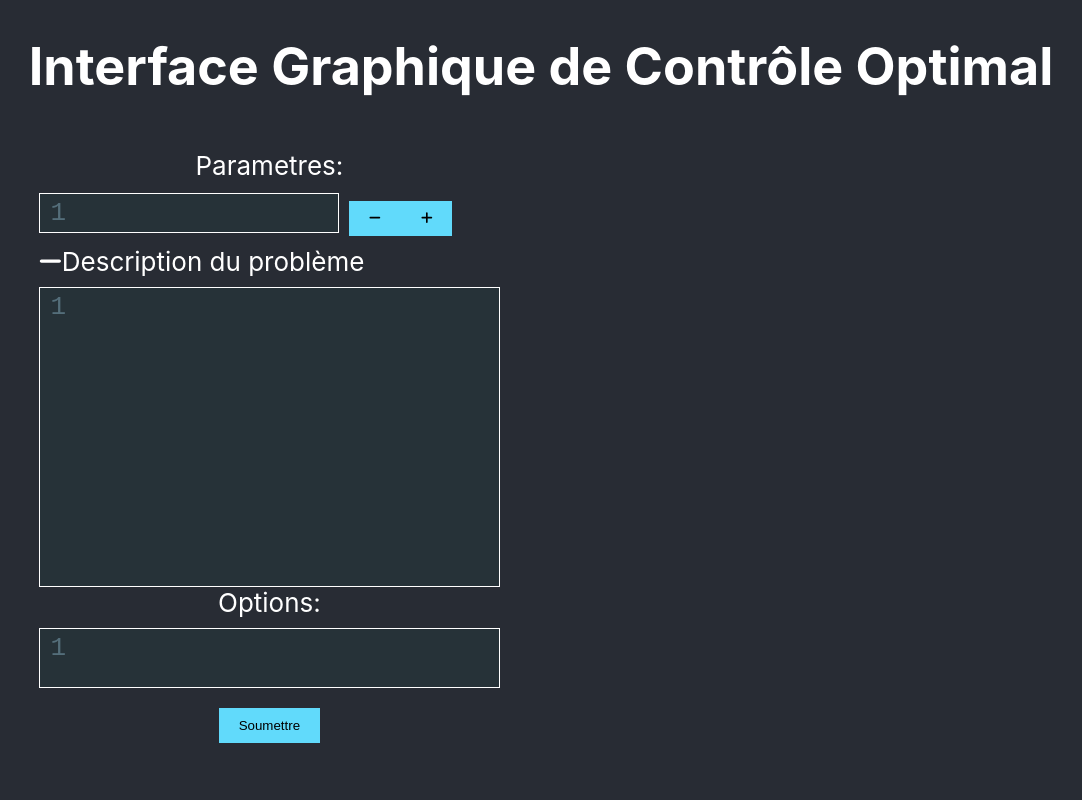
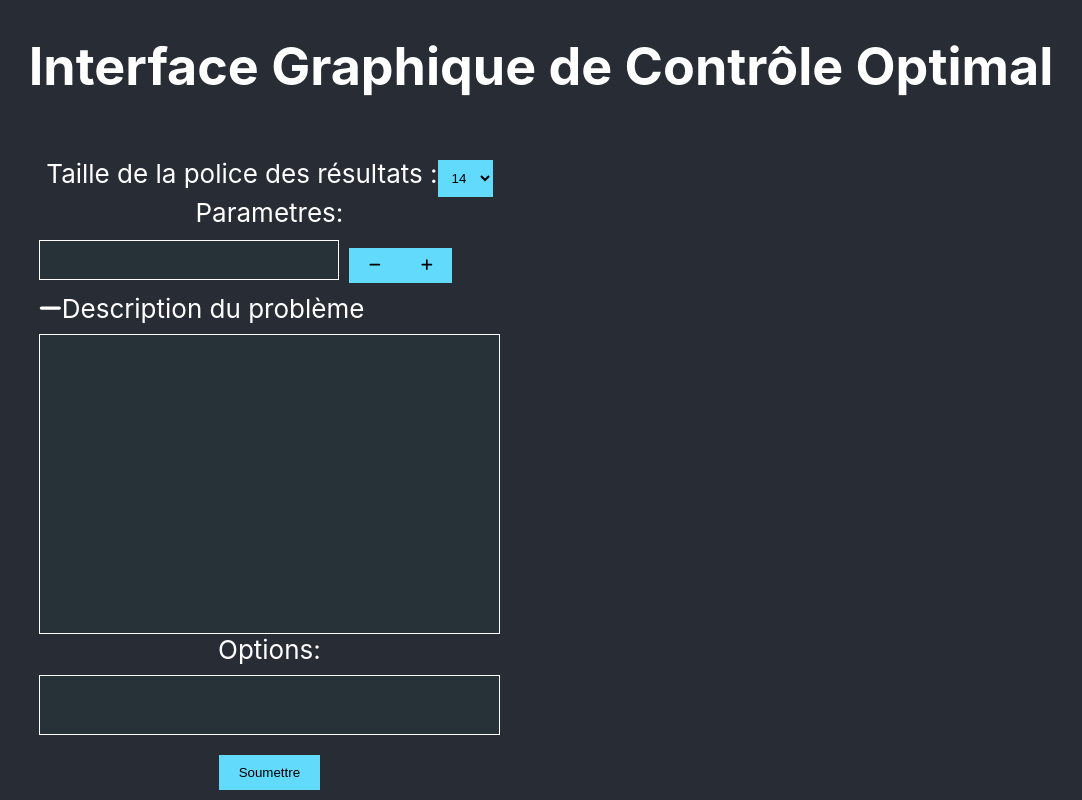
Before and after one commit to youssef1969/Composant-Editeur, a React (Create React App) app in the folder front/: page / in a window 1280 px wide. Shown: the whole page, without its empty margins (99-1181 px from the left). Built offline with nearby package versions, Linux system fonts and the light colour scheme; no server answers.

Commit message:
add bouton taille police + supprime numero ligne

```diff
--- a/front/src/App.css
+++ b/front/src/App.css
@@ -122,7 +122,6 @@ h1 {
 
 
 .output-text {
-  font-size: 14px;
   line-height: 1.5;
 }
 
--- a/front/src/App.js
+++ b/front/src/App.js
@@ -74,6 +74,7 @@ function App() {
   const [isDescriptionVisible, setIsDescriptionVisible] = useState(true);
   const [showResult, setShowResult] = useState(false);
   const typingTimeoutRef = useRef(null);
+  const [resultFontSize, setResultFontSize] = useState(14);
 
   useEffect(() => {
     axios.get('http://localhost:5086/api/OptimalControl')
@@ -122,7 +123,6 @@ function App() {
   }, []);
 
   const removeParametre = useCallback((index) => {
-
     setParametres(prevParametres => {
       const newParametres = [...prevParametres];
       newParametres.splice(index, 1);
@@ -137,7 +137,7 @@ function App() {
   const codeMirrorOptions = useMemo(() => ({
     mode: 'julia',
     theme: 'material',
-    lineNumbers: true
+    lineNumbers: false
   }), []);
 
   return (
@@ -148,6 +148,23 @@ function App() {
         <div className="container">
           <div className="left">
             <form onSubmit={handleSubmit}>
+              <div>
+                <label>
+                  Taille de la police des résultats :
+                  <select value={resultFontSize} onChange={(e) => setResultFontSize(parseInt(e.target.value))}>
+                    <option value={12}>12</option>
+                    <option value={14}>14</option>
+                    <option value={16}>16</option>
+                    <option value={18}>18</option>
+                    <option value={20}>20</option>
+                    <option value={22}>22</option>
+                    <option value={24}>24</option>
+                    <option value={26}>26</option>
+                    <option value={28}>28</option>
+                    <option value={30}>30</option>
+                  </select>
+                </label>
+              </div>
               <div>
                 <label>
                   Parametres:
@@ -167,11 +184,10 @@ function App() {
                         </button>
                         <button type="button" onClick={addParametre}>
                           <FontAwesomeIcon icon={faPlus} />
-                  </button>
+                        </button>
                       </div>
                     </div>
                   ))}
-
                 </label>
                 <div className="toggle-button" onClick={toggleDescriptionVisibility}>
                   {isDescriptionVisible ? <FontAwesomeIcon icon={faMinus} /> : <FontAwesomeIcon icon={faPlus} />}
@@ -214,7 +230,7 @@ function App() {
               <button type="submit">Soumettre</button>
             </form>
           </div>
-          <div className="right">
+          <div className="right" style={{ fontSize: `${resultFontSize}px` }}>
             {showResult && (
               <div className="output-text">
                 <h2>Code</h2>
```
